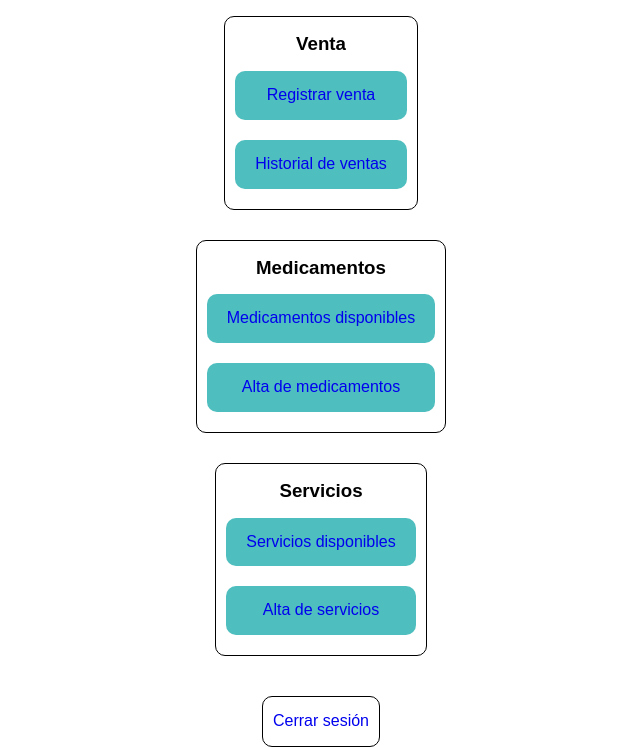
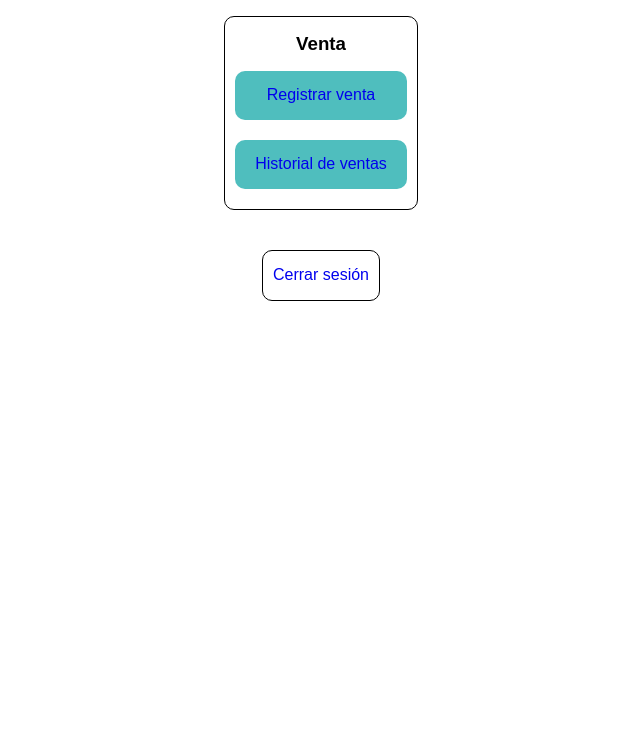
Before and after one commit to FairerFilly6/BDESCOM25, a PHP site: page /recepcionista/inicioRecepcionista.php in a window 1280 px wide. Shown: the part 2287-3034 px from the top of the page, without its empty margins (319-959 px from the left). After the commit the page ends 2588 px from the top, so only its background shows below. Run offline with PHP 8.4, Linux system fonts and the light colour scheme.

Commit message:
Se corrigieron errores en los labels de las Interfaces

```diff
--- a/recepcionista/cita/altaCita.php
+++ b/recepcionista/cita/altaCita.php
@@ -60,7 +60,6 @@
     </div>
     <form class="crear-cuenta" action="procesarCita.php" method="POST">
             <fieldset>
-                <legend>Datos personales</legend>
 
                 <label for="paciente">Seleccionar Un Paciente</label>
                 <select name="Paciente" id="paciente" required>
--- a/recepcionista/inicioRecepcionista.php
+++ b/recepcionista/inicioRecepcionista.php
@@ -135,6 +135,7 @@
 
         </ul>
     </div>
+
     <div class=" border ">
         <h3 class="centrar">Pagos</h3>
 
@@ -160,33 +161,6 @@
         </ul>
     </div>
 
-    <div class=" border ">
-        <h3 class="centrar">Medicamentos</h3>
-
-        <ul class="lista-opciones">
-            <li class="elemento-opciones">
-                <a href="medicamento/mostrarMedicamentos.php">Medicamentos disponibles</a>
-            </li>
-            <li class="elemento-opciones">
-                <a href="medicamento/crearMedicamento.php">Alta de medicamentos</a>
-            </li>
-
-        </ul>
-    </div>
-
-    <div class=" border ">
-        <h3 class="centrar">Servicios</h3>
-
-        <ul class="lista-opciones">
-            <li class="elemento-opciones">
-                <a href="servicio/mostrarServicios.php">Servicios disponibles</a>
-            </li>
-            <li class="elemento-opciones">
-                <a href="servicio/crearServicio">Alta de servicios</a>
-            </li>
-
-        </ul>
-    </div>
 
     <div class="logout centrar">
         <a class="border" href="#">Cerrar sesión</a>
--- a/recepcionista/medicamento/crearMedicamento.php
+++ b/recepcionista/medicamento/crearMedicamento.php
@@ -48,12 +48,12 @@
 
 
     <div class=" centrar">
-        <h2>Registrar un servicio</h2>
+        <h2>Registrar un Medicamento</h2>
 
     </div>
     <form class="crear-cuenta" action="crearMedicamento.php" method="POST">
             <fieldset>
-                <legend>Información del servicio</legend>
+                <legend>Información del Medicamento</legend>
 
                 <label for="nombre">Nombre:</label>
                 <input type="text" name="nombre" required>
--- a/recepcionista/medicamento/modMedicamento.php
+++ b/recepcionista/medicamento/modMedicamento.php
@@ -35,7 +35,7 @@
 
 
     <div class=" centrar">
-        <h2>Modificar datos de un servicio</h2>
+        <h2>Modificar datos de un Medicamento</h2>
 
     </div>
     <form class="crear-cuenta" action="modificarMedicamento.php" method="POST">
--- a/recepcionista/paciente/modPacienteR.php
+++ b/recepcionista/paciente/modPacienteR.php
@@ -43,8 +43,6 @@
     </div>
     <form class="crear-cuenta" action="modificarPacienteR.php" method="POST">
             <fieldset>
-                <legend>Información médica</legend>
-
 
                 <label for="paciente">Seleccione un paciente</label>
                 <select name="paciente" required>
--- a/recepcionista/paciente/mostrarPacienteR.php
+++ b/recepcionista/paciente/mostrarPacienteR.php
@@ -40,13 +40,13 @@
 <body>
 
 <div class="header">
-    <h1>Pacientes registrados</h1>
+    <h1>Clínica de especialidad</h1>
 </div>
 
 <div class="menu centrar">
-    <h2>Bienvenido Paciente</h2>
+    <h2>Bienvenido Recepcionista</h2>
 
-    <h3>Citas registradas</h3>
+    <h3>Pacientes Registrados</h3>
     <table class="tabla-consultas">
         <thead>
             <tr>
```
Also changed, not shown: recepcionista/cita/bajaCita.php (+5 -6 lines), recepcionista/venta/mostrarVentas.php (+3 -6 lines).
